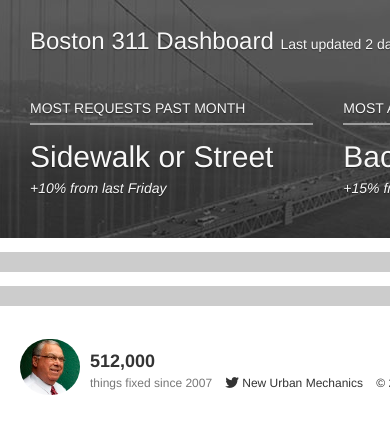
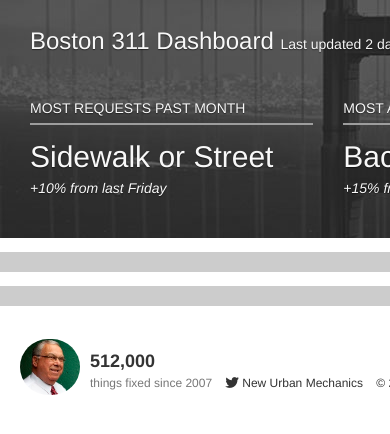
Before and after one commit to monum/pieces, a Flask app: page / in a window 390 px wide; the page is wider, and only the part inside the window is pictured. Shown: the top 434 px of that part. Run offline with Flask 2, Linux system fonts and the light colour scheme; some libraries are stand-ins or nearby versions.

Commit message:
Fixing header

```diff
--- a/static/css/style.css
+++ b/static/css/style.css
@@ -160,3 +160,8 @@ input#request-query {
     outline-width: 0;
     -moz-outline-width: 0;
 }
+
+@media only screen and (min-width: 1280px){
+    #header-image {
+        width:100%;
+    }
--- a/templates/dashboard.html
+++ b/templates/dashboard.html
@@ -1,6 +1,14 @@
 {% extends "base.html" %}
 {% block body %}
-    <div class="col-xs-12" style="height: 17em; position: absolute; background: #CCC url({{ url_for('static', filename='images/header.jpg') }}) center no-repeat;">&nbsp</div>
+    <!--
+    <div class="col-xs-12" style="height: 17em; position: absolute; background: #CCC url('{{ url_for('static', filename='images/header2.jpg') }}') center no-repeat;">
+        &nbsp;
+    </div>
+    -->
+
+    <div class="col-xs-12" style="overflow: hidden; padding: 0; height: 17em; position: absolute; background: #CCC;">
+        <img id="header-image" style="position: relative; top: -48px;" src={{ url_for('static', filename='images/header.jpg') }}>
+    </div>
     <div id="content" class="container" style="padding-top: 1em">
         {% include "header.html" %}
         <div class="row" style="margin-top: 1em;">
```
